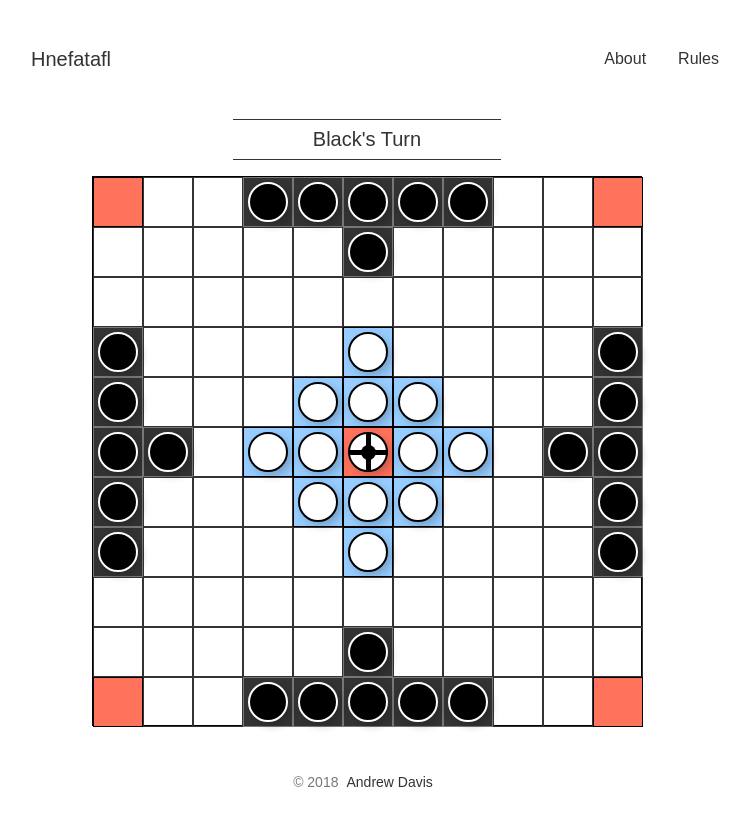
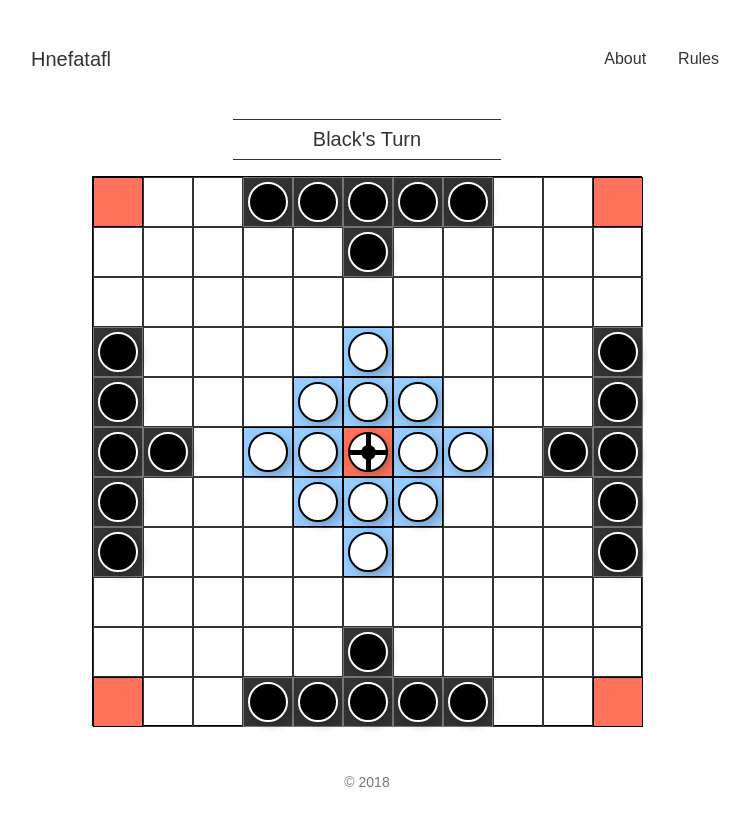
Before and after one commit to andavi/hnefatafl, a React (Create React App) app: page / in a window 1280 px wide. Shown: the whole page, without its empty margins (273-1023 px from the left). Built offline with nearby package versions, Linux system fonts and the light colour scheme.

Commit message:
edit footer

```diff
--- a/src/components/Footer.js
+++ b/src/components/Footer.js
@@ -4,9 +4,7 @@ const Footer = () =>
 	<footer className="center pv4 ph3 ph5-m ph6-l gray avenir">
 	  <small className="f6 db tc">
 	  	© 2018
-		  	<a className="f6 dib ph2 link dark-gray dim" href="https://andavi.github.io/">
-		  		Andrew Davis
-		  	</a>
+
 	  	</small>
 	</footer>
 
```
